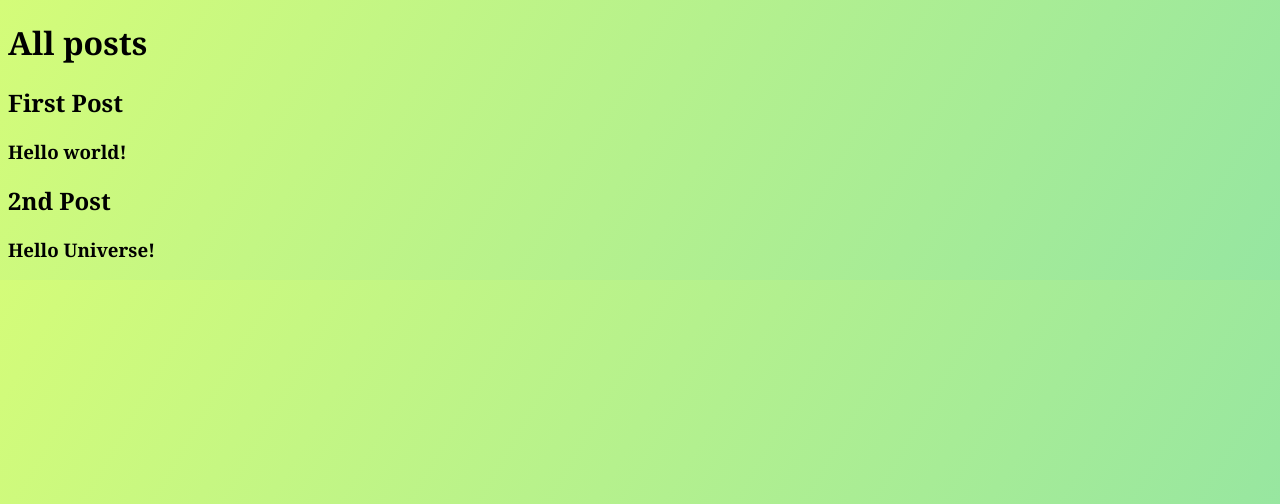
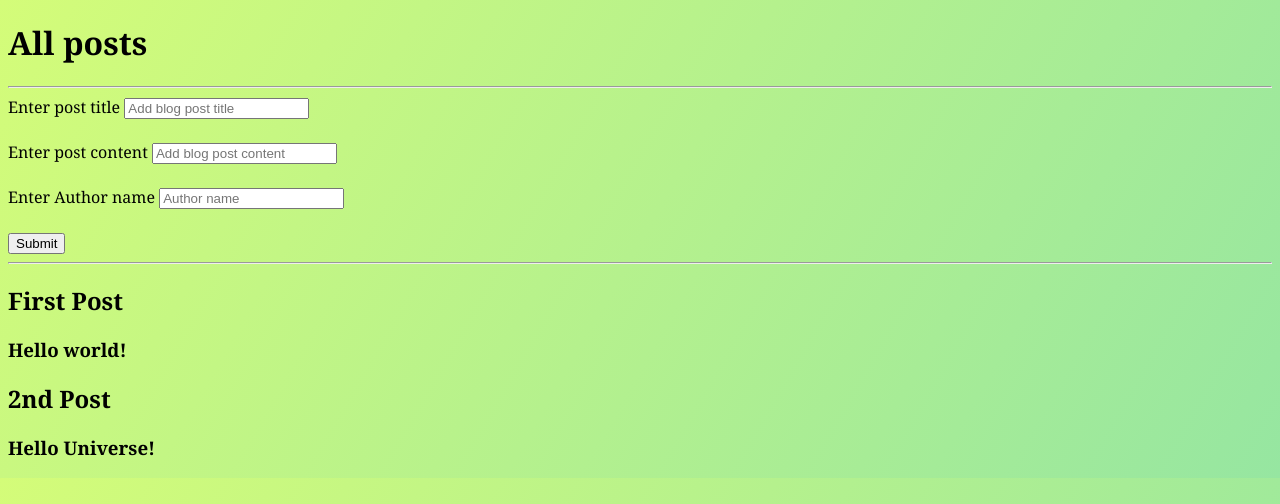
Before and after one commit to Sayeeshwar/Flask-Blog-App, a Flask app: page /posts in a window 1280 px wide. Shown: the top 504 px of the page. Run offline with Flask 2, Linux system fonts and the light colour scheme.

Commit message:
Add form to add blog post data

```diff
--- a/templates/posts.html
+++ b/templates/posts.html
@@ -6,6 +6,20 @@
 
 {% block body %}
 <h1>All posts</h1>
+<hr>
+<form action="/posts">
+    <label for="title">Enter post title</label>
+    <input id='title' placeholder="Add blog post title">
+    <br><br>
+    <label for="content">Enter post content</label>
+    <input id='content' placeholder="Add blog post content">
+    <br><br>
+    <label for="author">Enter Author name</label>
+    <input id='author' placeholder="Author name">
+    <br><br>
+    <input type="submit">
+</form>
+<hr>
 {% for post in posts %}
     <h2>{{post.title}}</h2>
     <h3>{{post.content}}</h3>
```
